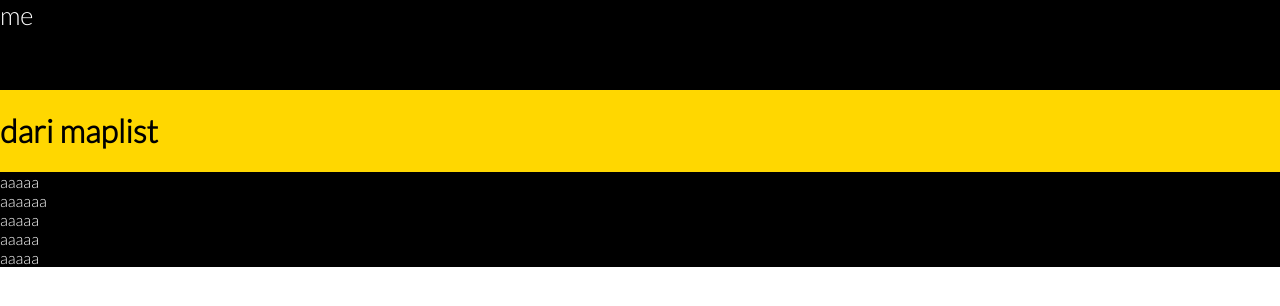
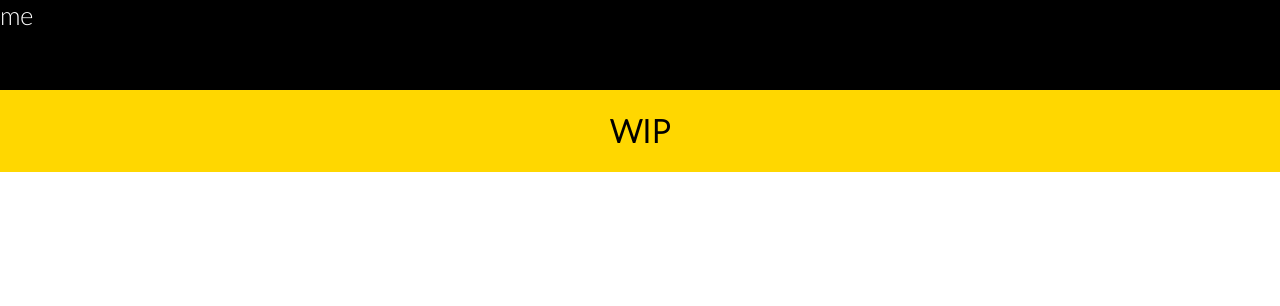
Before and after one commit to dedotikea/me, a React (Create React App) app: page /maplist in a window 1280 px wide. Shown: the top 306 px of the page. Built offline with nearby package versions, Linux system fonts and the light colour scheme.

Commit message:
nambahin wip buat about sama maplist

```diff
--- a/src/routes/About.js
+++ b/src/routes/About.js
@@ -8,8 +8,8 @@ export default function About() {
                 <Navbar></Navbar>
             </div>
             {/* temp color */}
-            <div style={{ background: "gold" }}>
-                <h1>dari about</h1>
+            <div style={{ background: "gold", textAlign: "center" }}>
+                <h1>WIP</h1>
             </div>
             {/* <Tippy content="Hello">
                 <button>My button</button>
--- a/src/routes/MapList.js
+++ b/src/routes/MapList.js
@@ -8,15 +8,8 @@ export default function MapList() {
                 <Navbar></Navbar>
             </div>
             {/* temp color */}
-            <div style={{ background: "gold" }}>
-                <h1>dari maplist</h1>
-            </div>
-            <div style={{color: "white"}}>
-                aaaaa <br></br>
-                aaaaaa<br></br>
-                aaaaa<br></br>
-                aaaaa<br></br>
-                aaaaa<br></br>
+            <div style={{ background: "gold", textAlign: "center" }}>
+                <h1>WIP</h1>
             </div>
         </div>
     )
```
